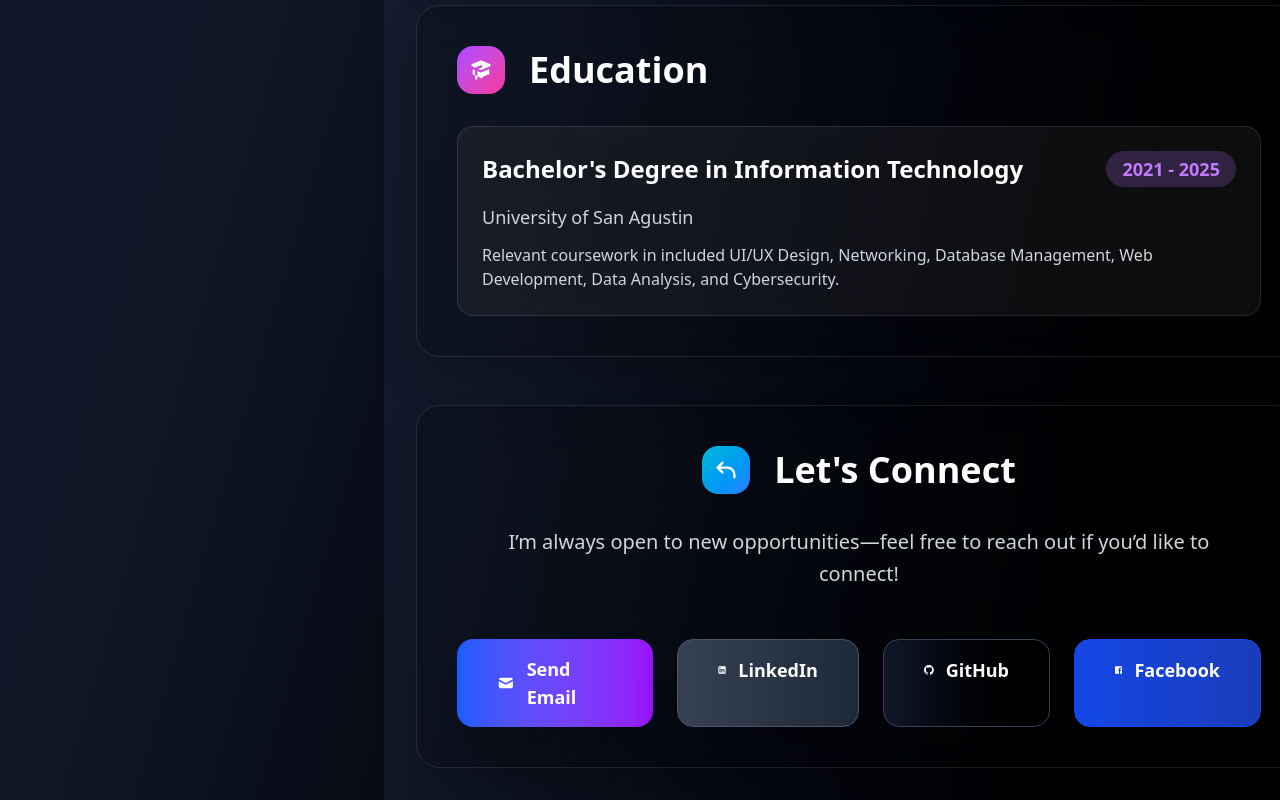
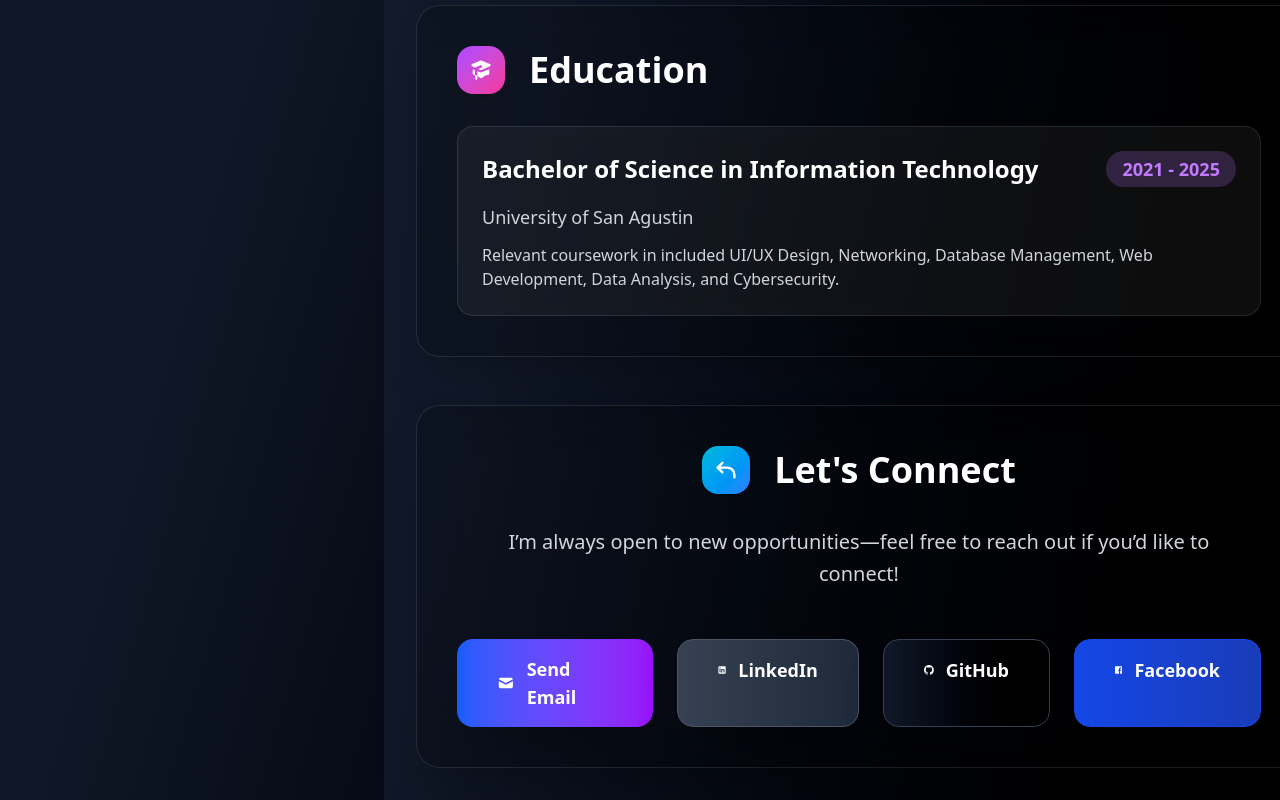
Before and after one commit to NamLouie/portfolio, a React (Vite) app: page / in a window 1280 px wide. Shown: the part 3626-4426 px from the top of the page. Built offline with nearby package versions, Linux system fonts and the light colour scheme.

Commit message:
feat: update degree title for clarity in education section

```diff
--- a/src/App.jsx
+++ b/src/App.jsx
@@ -442,7 +442,7 @@ function App() {
             <div className="space-y-4 sm:space-y-6">
               <div className="bg-white/5 backdrop-blur-sm rounded-2xl p-6 border border-white/10 hover:border-white/20 transition-all duration-300 hover:bg-white/10">
                 <div className="flex flex-col lg:flex-row lg:items-center lg:justify-between mb-4">
-                  <h3 className="text-2xl font-bold text-white">Bachelor's Degree in Information Technology</h3>
+                  <h3 className="text-2xl font-bold text-white">Bachelor of Science in Information Technology</h3>
                   <span className="text-purple-400 font-bold text-lg bg-purple-400/20 px-4 py-1 rounded-full">2021 - 2025</span>
                 </div>
                 <p className="text-gray-300 mb-3 text-lg">University of San Agustin</p>
```
